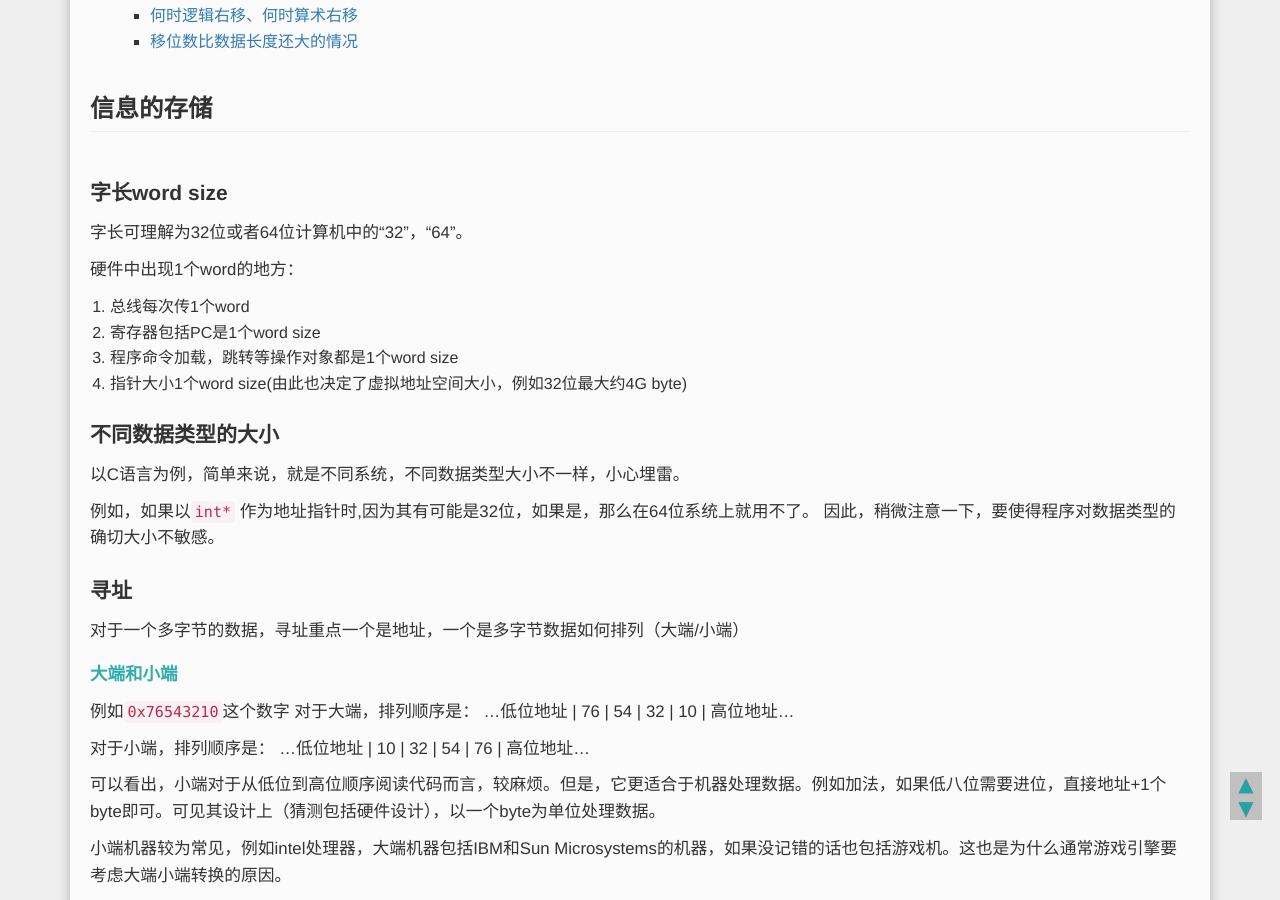
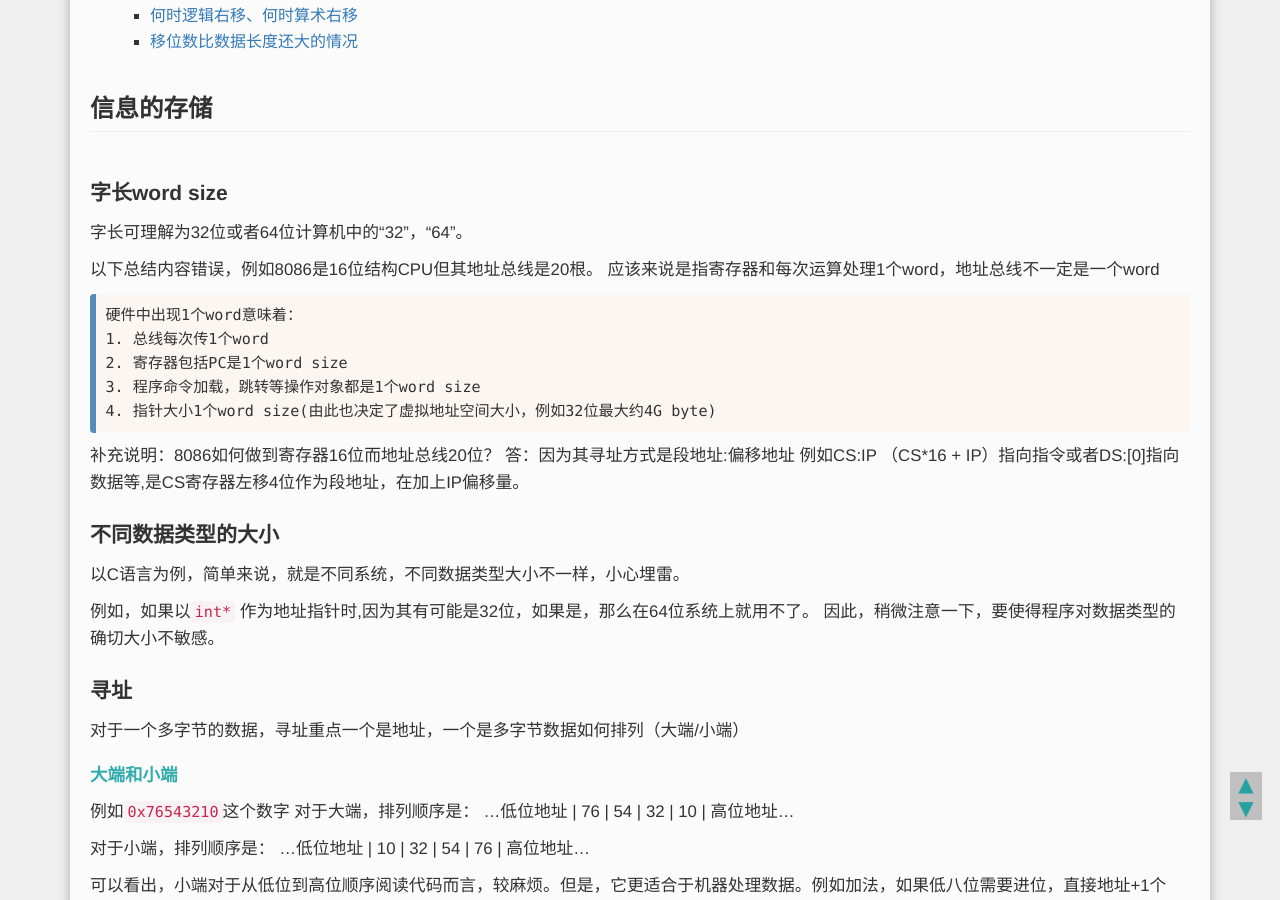
Before and after one commit to SenZhangAI/senzhangai.github.com, a Jekyll site: the page built from _posts/2015-07-01-csapp-chapter-2.md, in a window 1280 px wide and 900 px high, scrolled down 553 px. Built offline with Jekyll 4.4.1, drawn with Linux system fonts in a browser that asks for light colours; Markdown is read by kramdown in place of the engine named in the settings; formulas are drawn with MathJax 3; comment, search, counter and statistics services are not loaded.

Commit message:
new post

```diff
--- a/_posts/2015-07-01-csapp-chapter-2.md
+++ b/_posts/2015-07-01-csapp-chapter-2.md
@@ -11,12 +11,18 @@ tags: [ computer system ]
 ### 字长word size
 字长可理解为32位或者64位计算机中的“32”，“64”。
 
-硬件中出现1个word的地方：
+以下总结内容错误，例如8086是16位结构CPU但其地址总线是20根。
+应该来说是指寄存器和每次运算处理1个word，地址总线不一定是一个word
 
-1. 总线每次传1个word
-2. 寄存器包括PC是1个word size
-3. 程序命令加载，跳转等操作对象都是1个word size
-4. 指针大小1个word size(由此也决定了虚拟地址空间大小，例如32位最大约4G byte)
+    硬件中出现1个word意味着：
+    1. 总线每次传1个word
+    2. 寄存器包括PC是1个word size
+    3. 程序命令加载，跳转等操作对象都是1个word size
+    4. 指针大小1个word size(由此也决定了虚拟地址空间大小，例如32位最大约4G byte)
+
+补充说明：8086如何做到寄存器16位而地址总线20位？
+答：因为其寻址方式是段地址:偏移地址
+例如CS:IP （CS*16 + IP）指向指令或者DS:[0]指向数据等,是CS寄存器左移4位作为段地址，在加上IP偏移量。
 
 ### 不同数据类型的大小
 以C语言为例，简单来说，就是不同系统，不同数据类型大小不一样，小心埋雷。
```
Also changed, not shown: _posts/2015-07-11-assembly-language-chapter-1.md (+8 -1 lines), _posts/2015-07-13-assembly-language-chapter-2.md (added, +68 -0 lines).
